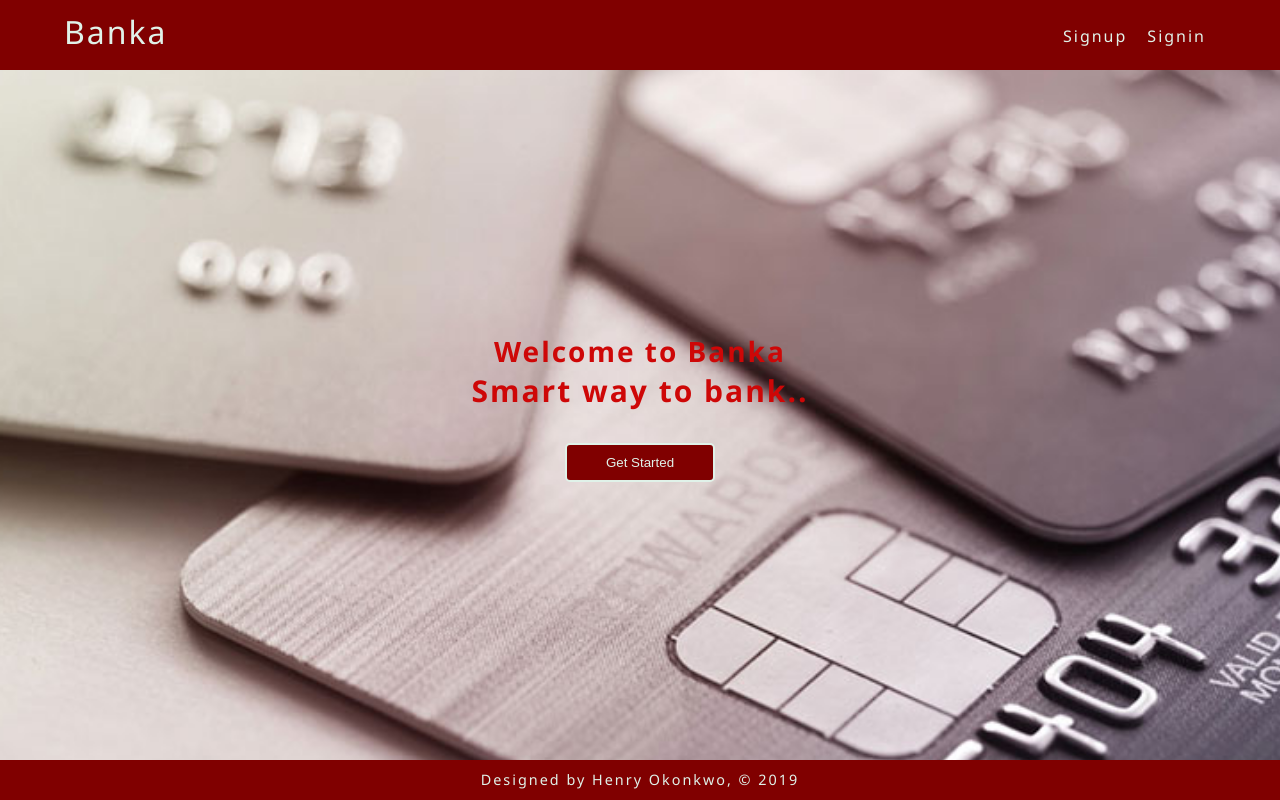
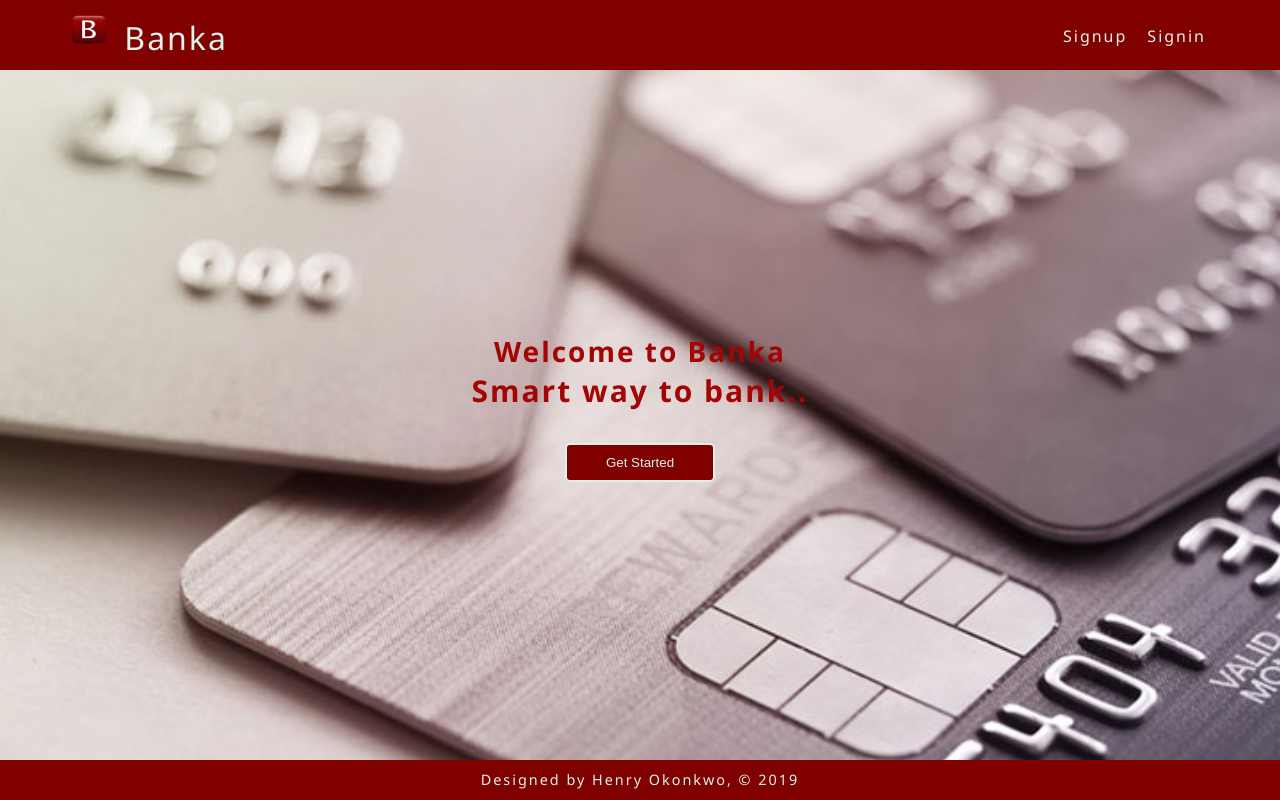
Before and after one commit to chokonaira/Banka, a plain HTML site: page index.html in a window 1280 px wide. Drawn offline with Linux system fonts and the light colour scheme.

Commit message:
gh-pages

```diff
--- a/UI/assets/css/home.css
+++ b/UI/assets/css/home.css
@@ -14,7 +14,7 @@ body {
   min-height: 100vh;
   letter-spacing: 2px;
   font-family: 'Segoe UI', Tahoma, Geneva, Verdana, sans-serif;
-  color: rgb(206, 7, 7);
+  color: rgb(163, 4, 4);
   font-size: 25;
 
 }
--- a/index.html
+++ b/index.html
@@ -14,7 +14,7 @@
     <div class="container">
       <div class="logo">
         <a href="index.html">
-
+          <img src="./UI/assets/img/logo.png" alt="Banka logo">
           <span>Banka</span>
         </a>
       </div>
```
Also changed, not shown: UI/assets/img/logo.png (added).
